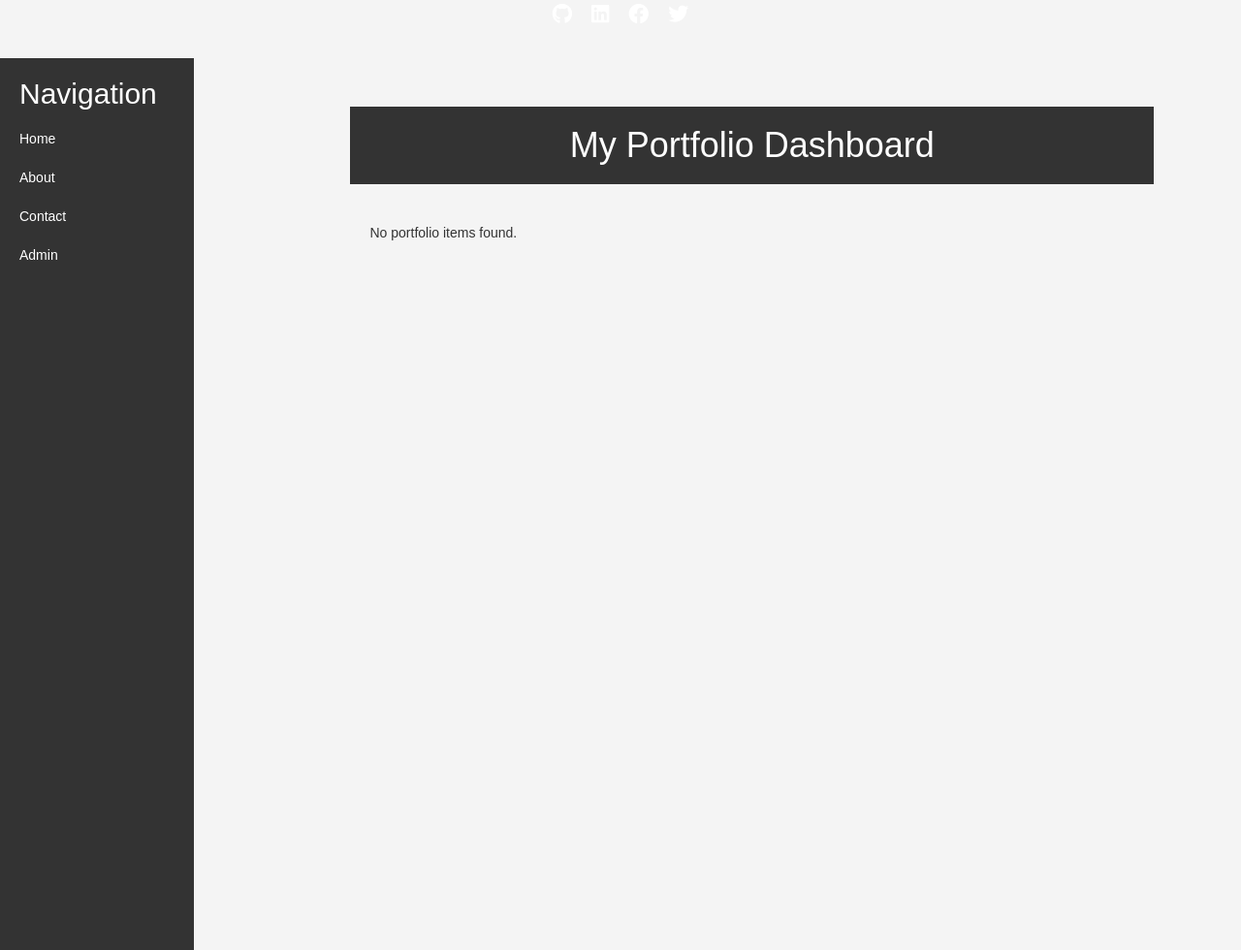
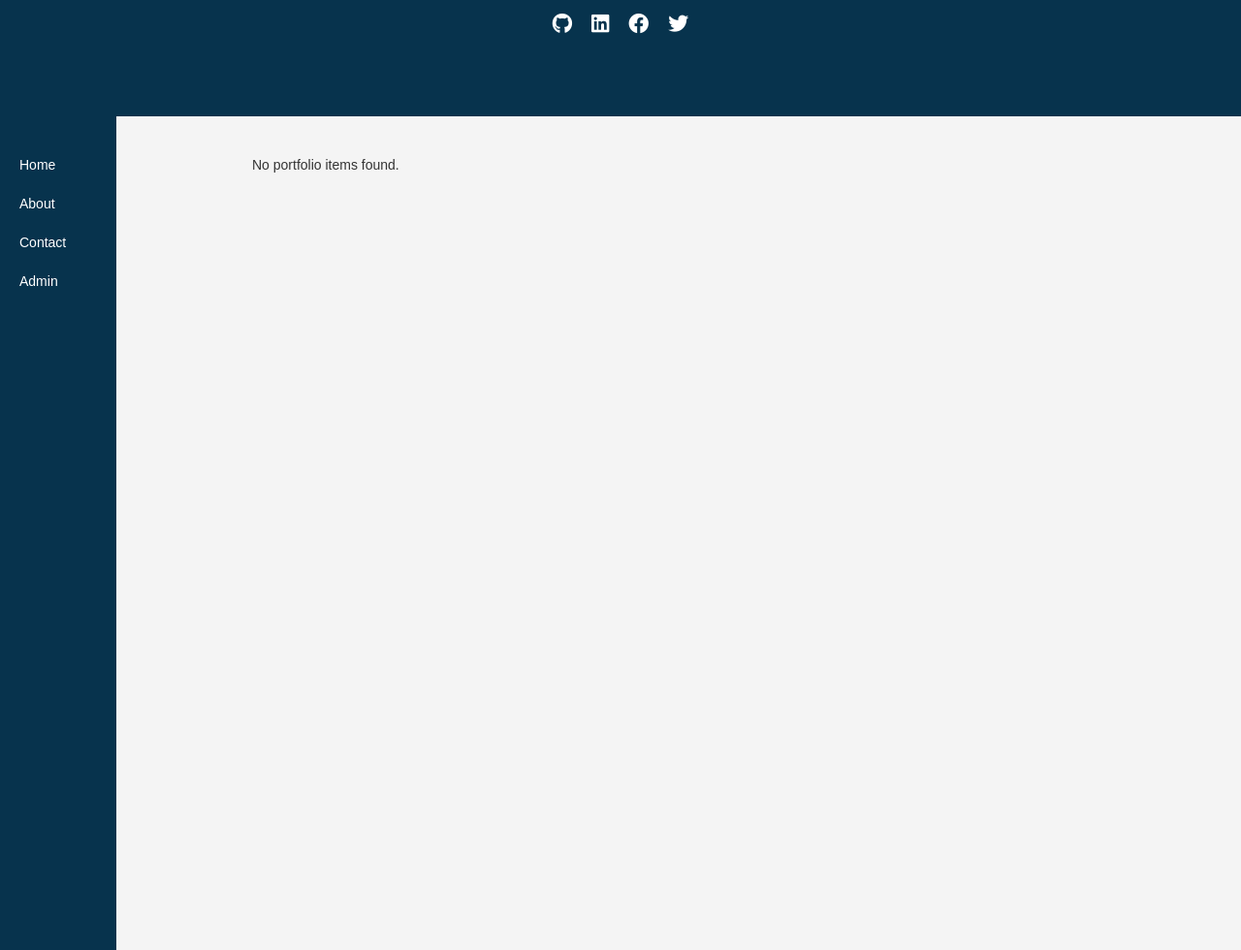
Before and after one commit to samparbeng/portfolio, a PHP site: page / in a window 1280 px wide. Shown: the whole page at 97% size. Run offline with PHP 8.4, Linux system fonts and the light colour scheme; data that the repository does not hold is empty.

Commit message:
New iteration

```diff
--- a/css/style.css
+++ b/css/style.css
@@ -18,7 +18,8 @@
     position: fixed;
     top: 0;
     width: 100%;
-    background-color: #333;
+    height: 120px;
+    background-color: #07334d;
     color: #fff;
     padding: 10px 0;
     z-index: 1000;
@@ -42,13 +43,13 @@
 }
 
 .sidebar {
-    width: 200px;
-    background-color: #333;
+    width: 120px;
+    background-color: #07334d;
     color: #fff;
     padding: 20px;
     height: 100vh;
     position: fixed;
-    top: 60px;
+    top: 120px;
     /* Adjusted for the top bar */
     left: 0;
     overflow: auto;
@@ -164,7 +165,7 @@
         transform: translateY(0);
     }
 
-    .main-content {
+    .main-content-br {
         margin-left: 0;
         width: 100%;
     }
--- a/includes/header.php
+++ b/includes/header.php
@@ -1,8 +1,10 @@
-<div class="brand clearfix">
-    <div class="social-links">
-        <a href="https://github.com/yourprofile" target="_blank" title="GitHub"><i class="fab fa-github"></i></a>
-        <a href="https://www.linkedin.com/in/yourprofile" target="_blank" title="LinkedIn"><i class="fab fa-linkedin"></i></a>
-        <a href="https://www.facebook.com/yourprofile" target="_blank" title="Facebook"><i class="fab fa-facebook"></i></a>
-        <a href="https://twitter.com/yourprofile" target="_blank" title="Twitter"><i class="fab fa-twitter"></i></a>
+<div class="brand-clearfix">
+    <div class="top-bar">
+        <div class="social-links">
+            <a href="https://github.com/yourprofile" target="_blank" title="GitHub"><i class="fab fa-github"></i></a>
+            <a href="https://www.linkedin.com/in/yourprofile" target="_blank" title="LinkedIn"><i class="fab fa-linkedin"></i></a>
+            <a href="https://www.facebook.com/yourprofile" target="_blank" title="Facebook"><i class="fab fa-facebook"></i></a>
+            <a href="https://twitter.com/yourprofile" target="_blank" title="Twitter"><i class="fab fa-twitter"></i></a>
+        </div>
     </div>
 </div>
--- a/sidebar.php
+++ b/includes/sidebar.php
@@ -1,12 +1,11 @@
 <!-- sidebar.php -->
 <div class="sidebar">
-    <h2>Navigation</h2>
-    <nav>
-        <ul>
+    <nav class="ts-sidebar">
+         <ul class="ts-sidebar-menu">
             <li><a href="index.php">Home</a></li>
             <li><a href="about.php">About</a></li>
             <li><a href="contact.php">Contact</a></li>
             <li><a href="admin/login.php">Admin</a></li>
-        </ul>
+         </ul>
     </nav>
 </div>
--- a/index.php
+++ b/index.php
@@ -59,11 +59,10 @@
 </head>
 <body>
     <?php include('includes/header.php');?>
-    <div class="container">
+    <div class="main-content">
+        <?php include('includes/sidebar.php'); ?>
         <div class="toggle-button" onclick="toggleSidebar()">☰ Menu</div>
-        <?php include 'sidebar.php'; ?>
-        <div class="main-content">
-            <h1>My Portfolio Dashboard</h1>
+                <h1>Project Dashboard</h1>
                     <div class="portfolio-grid">
                         <?php if (!empty($portfolioItems)): ?>
                         <?php foreach ($portfolioItems as $item): ?>
```
Lines whose indentation alone changed are shown as unchanged.
